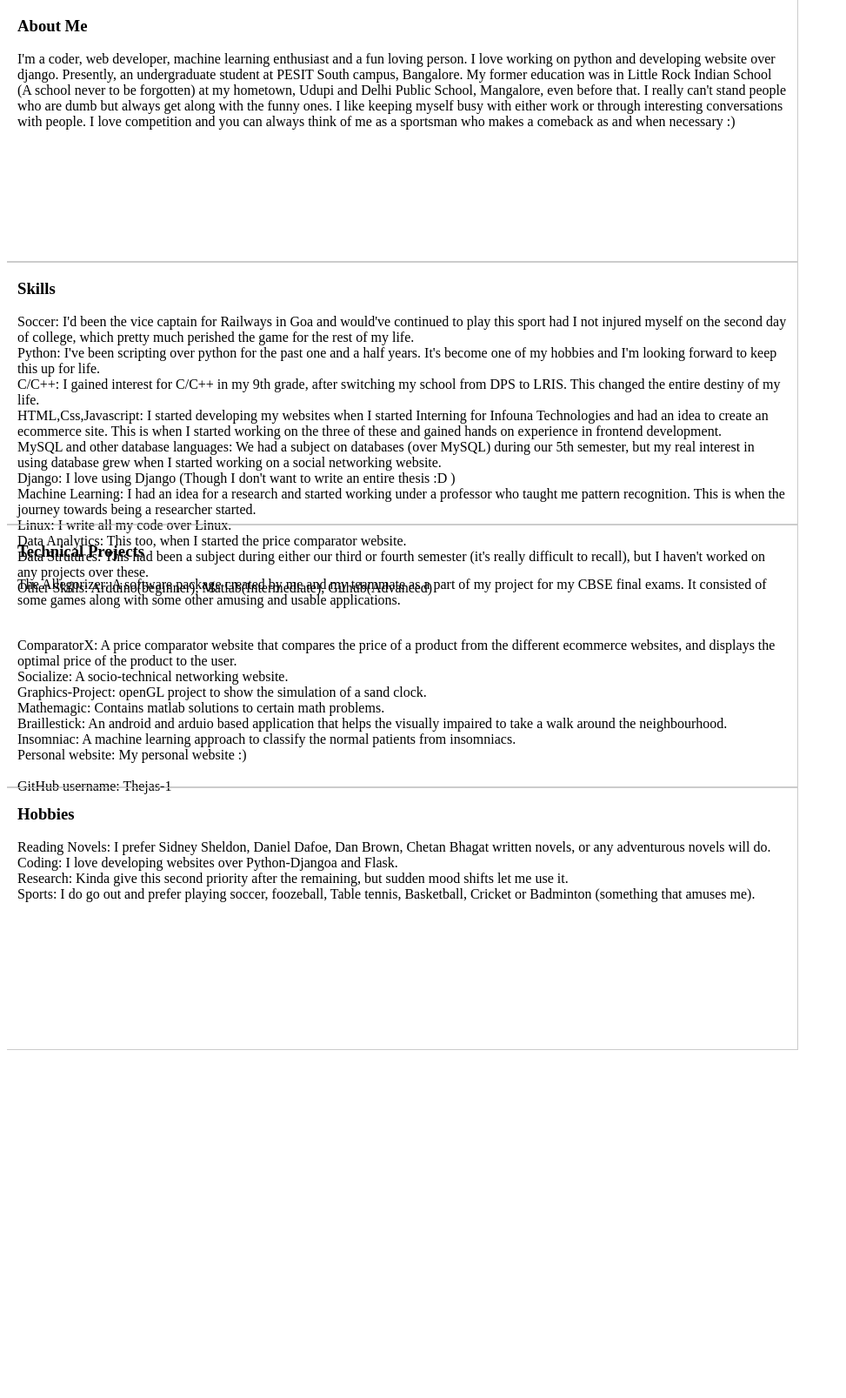
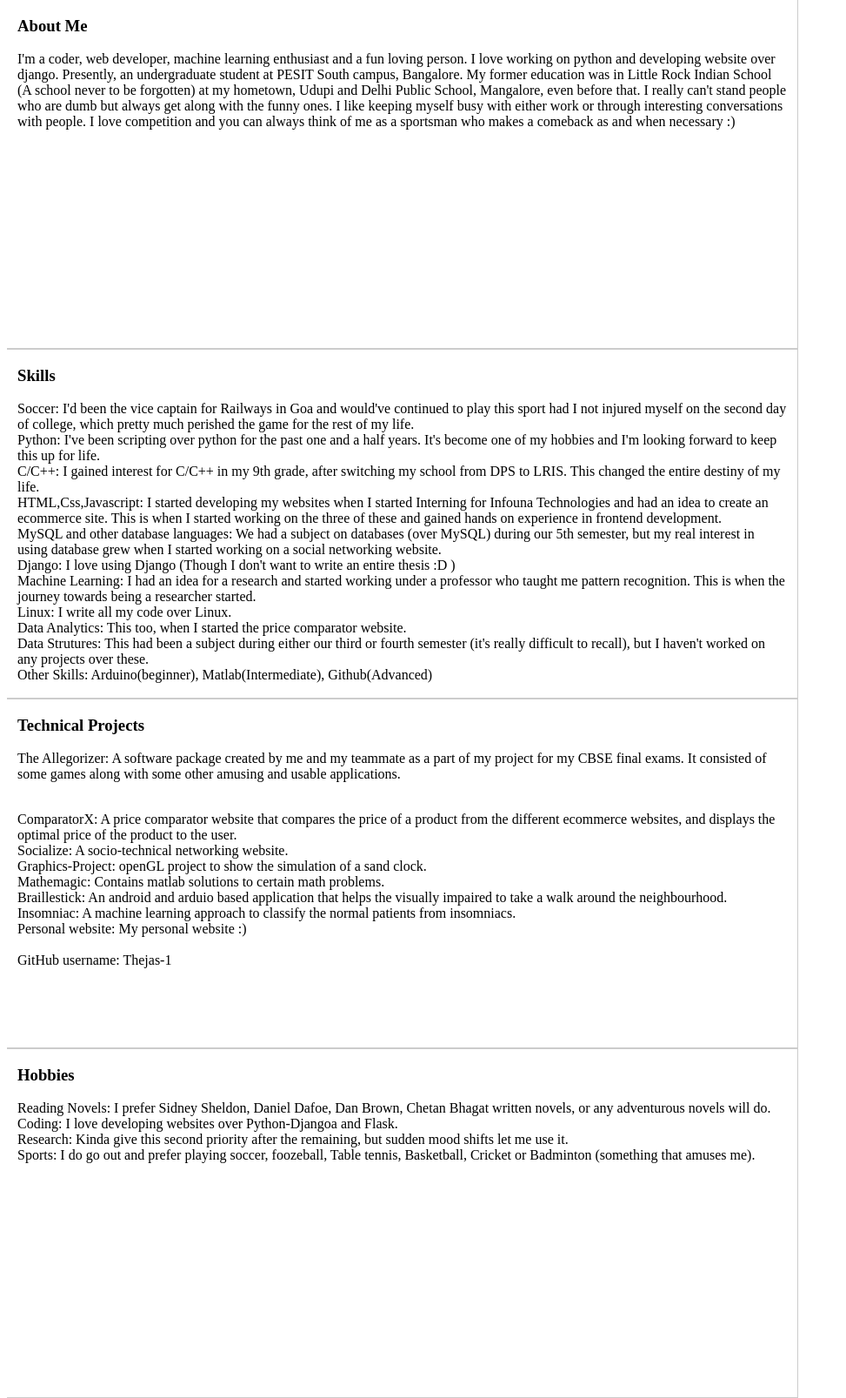
Before and after one commit to Thejas-1/Personal-Website, a Django app: template mysite/blog/templates/blog/index.html in a window 1280 px wide. Shown: the part 311-1918 px from the top of the page at 87% size, without its empty margins (0-973 px from the left). Before the commit the page ends 1518 px from the top, so only its background shows below. Run offline with Django 3.2, Linux system fonts and the light colour scheme; the template is opened without the code that fills it, so the values that code supplies are empty; parts of the project's set-up code (start-up, migrations or seed data) failed here and were passed over.

Commit message:
modified the css file to fit the margin of text

```diff
--- a/mysite/blog/static/css/blog.css
+++ b/mysite/blog/static/css/blog.css
@@ -37,5 +37,5 @@ div.tab button.active {
     border: 1px solid #ccc;
     width: 70%;
     border-left: none;
-    height: 300px;
+    height: 400px;
 }
```
